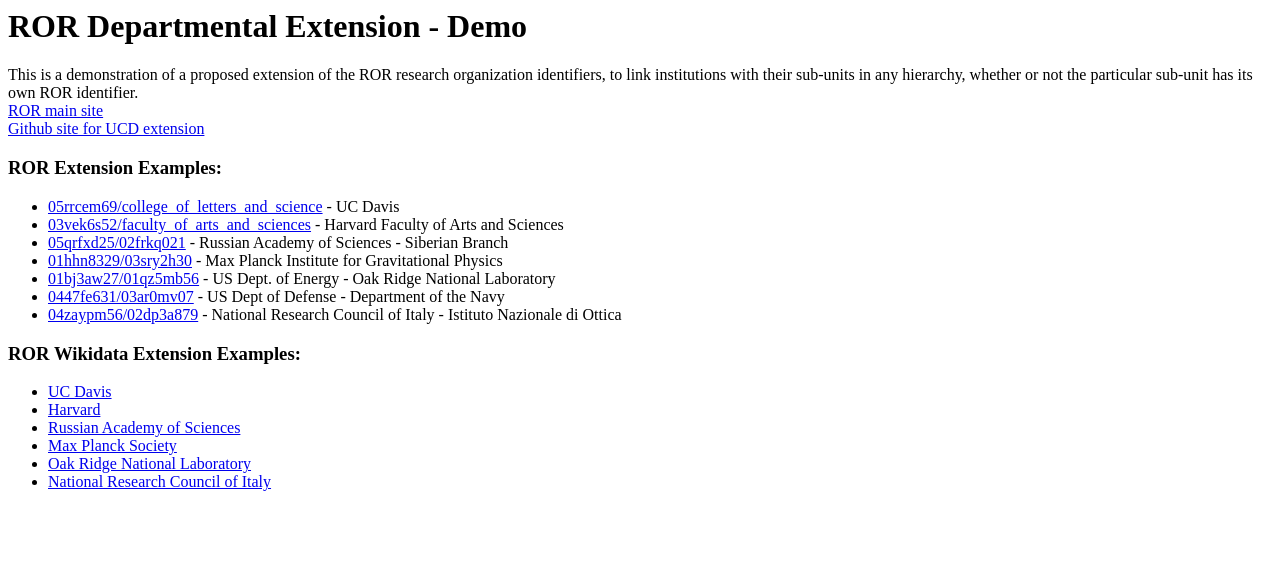
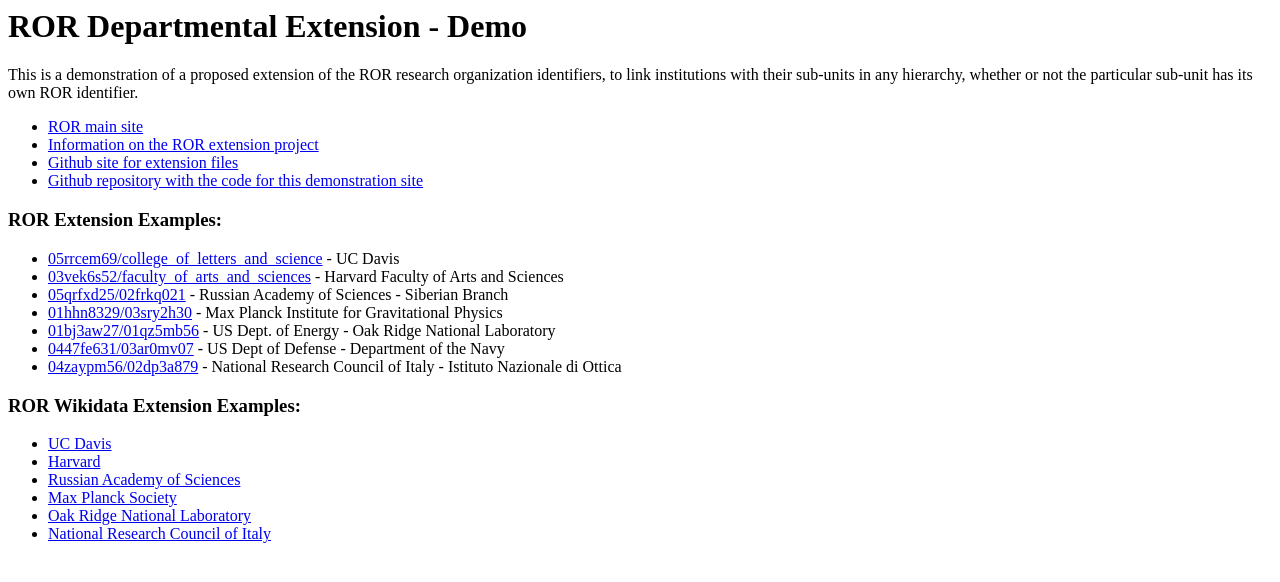
Before and after one commit to arthurpsmith/extendror, a Flask app: page / in a window 1280 px wide. Shown: the top 582 px of the page. Run offline with Flask 2, Linux system fonts and the light colour scheme.

Commit message:
Add links to info pages and this repo

```diff
--- a/templates/main_page.html
+++ b/templates/main_page.html
@@ -6,8 +6,12 @@
 <div>This is a demonstration of a proposed extension of the ROR research organization
 identifiers, to link institutions with their sub-units in any hierarchy,
 whether or not the particular sub-unit has its own ROR identifier.</div>
-<div><a href="https://ror.org/">ROR main site</a></div>
-<div><a href="https://github.com/ucd-library/ror-extend-demo">Github site for UCD extension</a></div>
+<ul>
+<li><a href="https://ror.org/">ROR main site</a></li>
+<li><a href="https://ucd-library.github.io/ror-extend-demo/">Information on the ROR extension project</li>
+<li><a href="https://github.com/ucd-library/ror-extend-demo">Github site for extension files</a></li>
+<li><a href="https://github.com/arthurpsmith/extendror">Github repository with the code for this demonstration site</a></li>
+</ul>
 <div>
     <h3>ROR Extension Examples:</h3>
     <ul>
```
